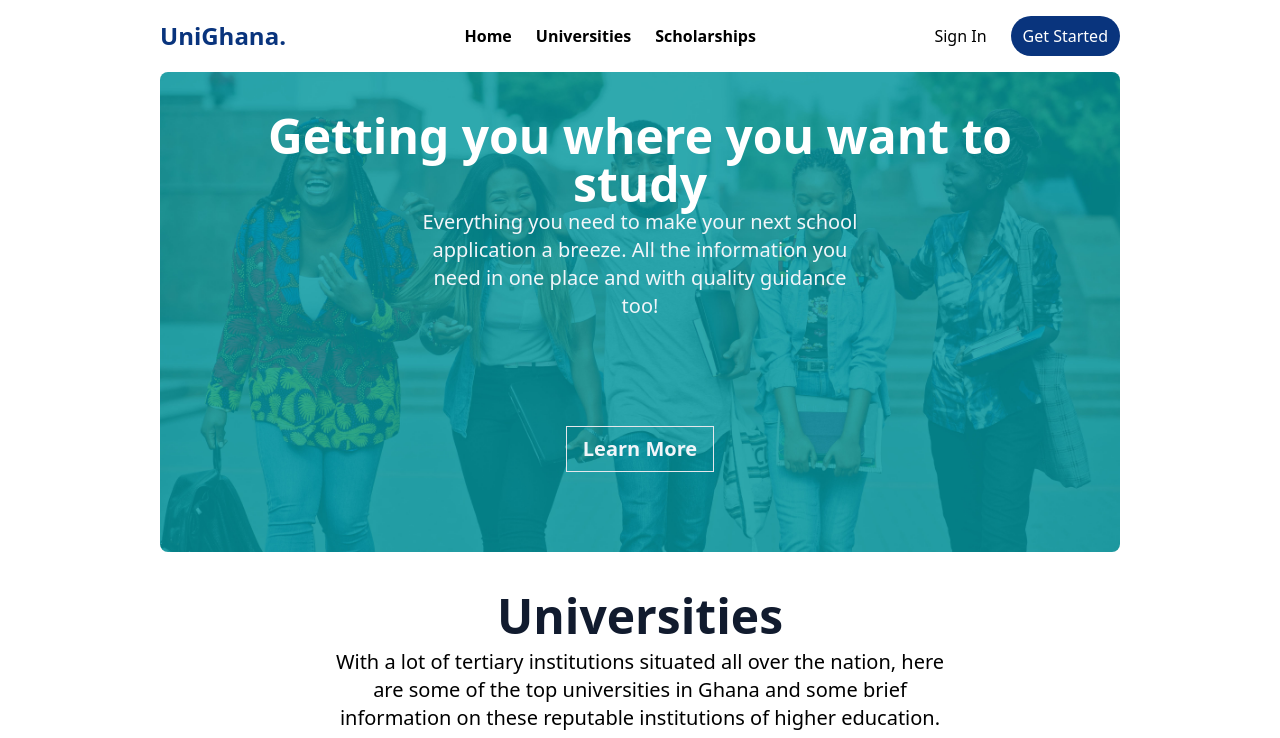
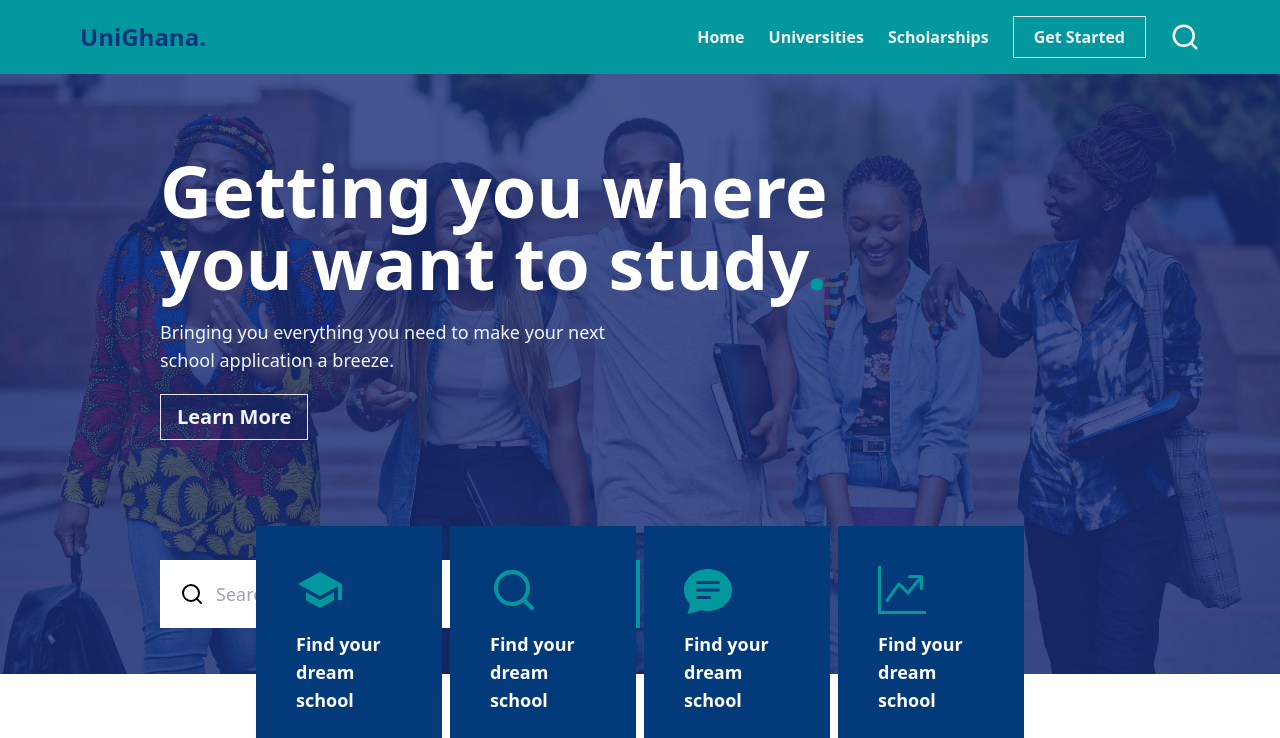
Before and after one commit to bjamyl/uni-ghana-landing, a Next.js app: page / in a window 1280 px wide. Shown: the top 738 px of the page. Built offline with nearby package versions, Linux system fonts and the light colour scheme.

Commit message:
added more styling to menu and added info card components

```diff
--- /dev/null
+++ b/components/Card.tsx
@@ -0,0 +1,7 @@
+import React from 'react'
+
+export default function Card() {
+  return (
+    <div>Card</div>
+  )
+}
--- /dev/null
+++ b/components/Cards.tsx
@@ -0,0 +1,46 @@
+import React from "react";
+import Card from "./Card";
+import { MdSchool } from "react-icons/md";
+import { FiSearch } from "react-icons/fi";
+import { BsFillChatTextFill, BsGraphUpArrow } from "react-icons/bs";
+
+export default function Cards() {
+  return (
+    <section className="w-[75vw] xl:w-[60vw]">
+      <div className="grid grid-cols-2 xl:grid-cols-4 gap-2">
+        <div className="hover:cursor-pointer hover:scale-105 transition-all duration-300 p-4 bg-[#023a7a] xl:p-10">
+          <div>
+            <p className="text-[#03989e] text-4xl xl:text-5xl mb-4">
+              <MdSchool />
+            </p>
+            <p className="font-bold xl:text-lg text-white">Find your dream school</p>
+          </div>
+        </div>
+        <div className="hover:cursor-pointer hover:scale-105 transition-all duration-300 p-4 bg-[#023a7a] xl:p-10">
+          <div>
+            <p className="text-[#03989e] text-4xl xl:text-5xl mb-4">
+              <FiSearch />
+            </p>
+            <p className="font-bold xl:text-lg text-white">Find your dream school</p>
+          </div>
+        </div>
+        <div className="hover:cursor-pointer hover:scale-105 transition-all duration-300 p-4 bg-[#023a7a] xl:p-10">
+          <div>
+            <p className="text-[#03989e] text-4xl xl:text-5xl mb-4">
+              <BsFillChatTextFill />
+            </p>
+            <p className="font-bold xl:text-lg text-white">Find your dream school</p>
+          </div>
+        </div>
+        <div className="hover:cursor-pointer hover:scale-105 transition-all duration-300 p-4 bg-[#023a7a] xl:p-10">
+          <div>
+            <p className="text-[#03989e] text-4xl xl:text-5xl mb-4">
+              <BsGraphUpArrow />
+            </p>
+            <p className="font-bold xl:text-lg text-white">Find your dream school</p>
+          </div>
+        </div>
+      </div>
+    </section>
+  );
+}
--- a/components/Hero.tsx
+++ b/components/Hero.tsx
@@ -1,28 +1,47 @@
 import React from "react";
 import Image from "next/image";
 import hero_img from "/images/hero.png";
+import { MdArrowForwardIos } from "react-icons/md";
+import { FiSearch } from "react-icons/fi";
+import Cards from "./Cards";
 
 export default function Hero() {
   return (
     <section
       id="bg"
-      className="mx-4 xl:mx-40 flex flex-col space-y-5 h-[40vh] lg:h-[60vh] rounded-lg"
+      className="px-4 md:px-8 lg:px-16 xl:px-40 flex flex-col space-y-5 h-[70vh] xl:h-[75vh]"
     >
-      <div className="m-2 lg:m-10 flex flex-col justify-between h-full">
-        <div className="flex flex-col items-center">
-          <h2 className="text-4xl font-bold text-center text-white lg:text-5xl">
-            Getting you where you want to study
+      <div className="relative z-0 mt-10 xl:mt-20 flex flex-col  h-full">
+        <div className="flex flex-col">
+          <h2 className="text-4xl md:text-5xl lg:text-6xl font-bold mb-2 lg:mb-5 text-white xl:text-7xl">
+            Getting you where <br /> you want to study
+            <span className="text-[#03989e]">.</span>
           </h2>
-          <p className="text-center text-slate-100 md:w-[60%] lg:w-1/2 lg:text-xl">
-            Everything you need to make your next school application a breeze.
-            All the information you need in one place and with quality guidance
-            too!
+          <p className=" text-slate-100 md:w-[60%] lg:w-1/2 xl:text-lg ">
+            Bringing you everything you need to make your next school
+            application a breeze.
           </p>
         </div>
-        <div className="flex justify-center mb-10">
-          <button className="border mt-5 lg:px-4 lg:py-2 lg:text-xl px-2 py-1 text-slate-100 font-bold">
+        <div className="flex mb-10">
+          <button className="border mt-5 lg:px-4 lg:py-2 lg:text-xl px-5 py-2 text-slate-100 font-bold">
             Learn More
           </button>
+        </div>
+        <form className="mt-20 bg-[#03989e] md:w-1/2" action="">
+          <div className="flex items-center">
+            <div className=" p-3 xl:p-5 flex items-center h-full flex-1 bg-white">
+              <p className="text-2xl">
+                <FiSearch />
+              </p>
+              <input className="pl-3 xl:text-lg w-full focus:outline-none" type="text" placeholder="Search for courses"/>
+            </div>
+            <p className="text-2xl  text-white px-3 xl:px-5">
+              <MdArrowForwardIos />
+            </p>
+          </div>
+        </form>
+        <div className="xl absolute w-full flex justify-center -bottom-20">
+          <Cards/>
         </div>
       </div>
     </section>
--- a/components/Menu.tsx
+++ b/components/Menu.tsx
@@ -3,7 +3,7 @@ import Link from "next/link";
 
 export default function Menu() {
   return (
-    <section className="h-[70vh] bg-white z-1 px-4">
+    <section className="h-screen bg-white z-100 px-4">
       <ul className="font-bold text-2xl space-y-2 text-[#09347d]">
         <Link href="/">
           <li>Home</li>
--- a/components/Navbar.tsx
+++ b/components/Navbar.tsx
@@ -2,12 +2,13 @@ import { useState } from "react";
 import Hamburger from "hamburger-react";
 import Menu from "./Menu";
 import Link from "next/link";
+import { FiSearch } from "react-icons/fi";
 
 export default function Navbar() {
   const [toggle, setToggle] = useState(false);
   return (
-    <nav>
-      <section className="m-4 xl:mx-40 flex justify-between items-center">
+    <nav className=" bg-[#03989e]">
+      <section className="p-4 xl:mx-16 flex justify-between items-center">
         {/* Logo */}
         <h3 className="font-bold text-2xl text-[#09347d]">
           <Link href="/">
@@ -15,27 +16,27 @@ export default function Navbar() {
           </Link>
         </h3>
         {/* Page Links */}
-        <ul className="hidden xl:flex xl:gap-x-6 font-bold ">
+        <div className="flex items-center gap-x-6">
+          <ul className="hidden xl:flex items-center xl:gap-x-6 font-bold text-slate-100">
             <Link href="/">
               <li className="xl:hover:cursor-pointer">Home</li>
             </Link>
             <li className="xl:hover:cursor-pointer">Universities</li>
             <li className="xl:hover:cursor-pointer">Scholarships</li>
+            <li className="xl:hover:cursor-pointer border py-2 px-5">Get Started</li>
           </ul>
           {/* Acocunt buttons */}
-        <div className="hidden xl:flex xl:items-center xl:gap-x-6 ">
-          <Link href="/sign-in">
-            <button>Sign In</button>
-          </Link>
-          <button className="bg-[#09347d] text-white py-2 px-3 rounded-full">
-            Get Started
-          </button>
+          <div className="flex items-center">
+            <div className="xl:hidden">
+              <Hamburger color="white" onToggle={() => setToggle(!toggle)} />
             </div>
-        <div className="xl:hidden">
-          <Hamburger color="#09347d" onToggle={() => setToggle(!toggle)} />
+            <p className="text-white text-3xl hover:cursor-pointer">
+              <FiSearch />
+            </p>
+          </div>
         </div>
         {toggle ? (
-          <div className="fixed top-20 left-0 w-screen ">
+          <div className="fixed z-10 top-20 left-0 w-screen ">
             <Menu />
           </div>
         ) : null}
--- a/components/Universities.tsx
+++ b/components/Universities.tsx
@@ -3,7 +3,7 @@ import University from "./University";
 
 export default function Universities() {
   return (
-    <section className="mt-10 2xl:mx-24">
+    <section className="mt-28 2xl:mx-24">
       <div className="flex flex-col items-center">
         <h2 className="text-3xl font-bold text-center lg:text-4xl text-[#111b2e] xl:text-5xl mb-2">Universities</h2>
         <p className="mx-4 mb-2 text-center md:w-[60%] lg:w-1/2 lg:text-xl 2xl:mb-10">
--- a/package.json
+++ b/package.json
@@ -20,6 +20,7 @@
     "postcss": "8.4.23",
     "react": "18.2.0",
     "react-dom": "18.2.0",
+    "react-icons": "^4.8.0",
     "tailwindcss": "3.3.1",
     "typescript": "5.0.4"
   }
--- a/styles/globals.css
+++ b/styles/globals.css
@@ -3,7 +3,7 @@
 @tailwind utilities;
 
 #bg {
-  background-image: url('/images/student-group.jpg');
+  background-image: url('/images/hero-image.jpg');
   background-position: center;
   background-size: cover;
 }
```
Also changed, not shown: public/images/hero-image.jpg (added), 1 other file (tests, documents, lock files or other folders). Lines whose indentation alone changed are shown as unchanged.
